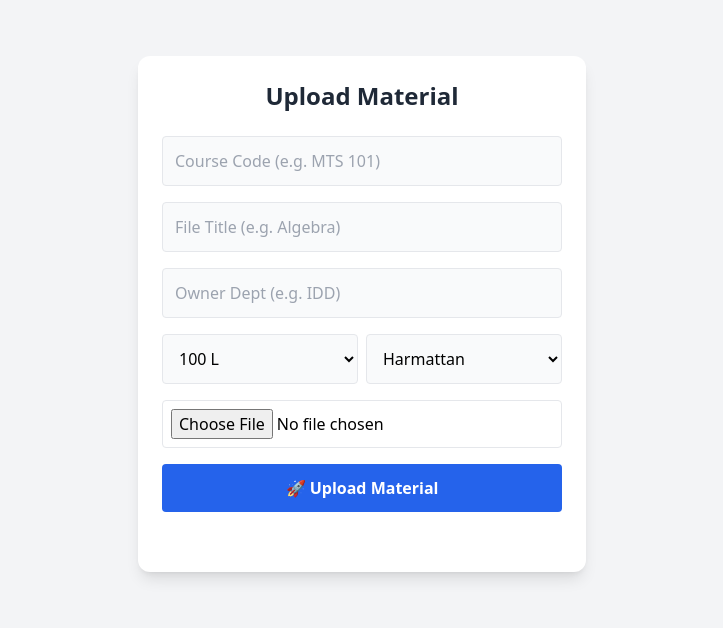
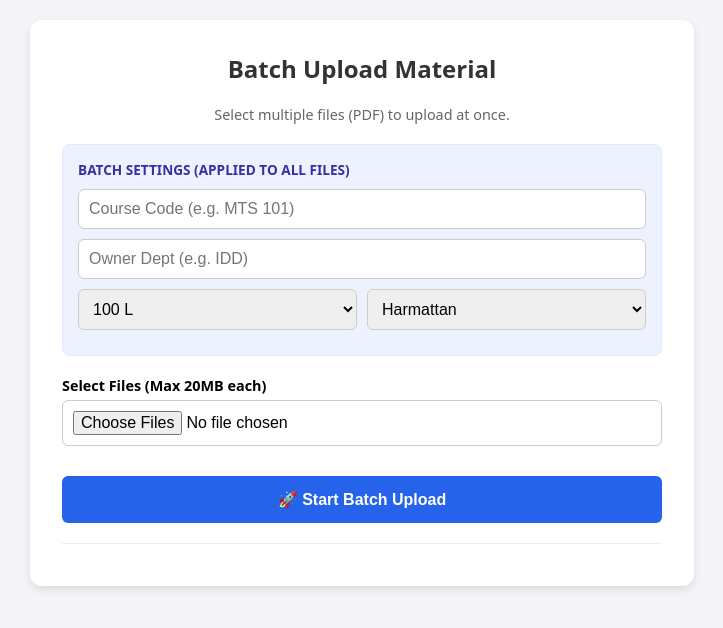
Before and after one commit to AYOMIHAN/Library-archive-backend, a website: page index.html in a window 1280 px wide. Shown: the whole page, without its empty margins (278-1001 px from the left). Drawn offline with nearby package versions, Linux system fonts and the light colour scheme.

Commit message:
Update title and enhance batch upload functionality

```diff
--- a/index.html
+++ b/index.html
@@ -3,155 +3,276 @@
 <head>
     <meta charset="UTF-8">
     <meta name="viewport" content="width=device-width, initial-scale=1.0">
-    <title>FUTA Study Archive</title>
+    <title>FUTA Study Archive - Batch Upload</title>
     <script src="https://cdn.jsdelivr.net/npm/@supabase/supabase-js@2"></script>
-    <script src="https://cdn.tailwindcss.com"></script>
+
+    <style>
+        /* --- VANILLA CSS STYLES --- */
+        body {
+            font-family: system-ui, -apple-system, sans-serif;
+            background-color: #f4f4f9;
+            display: flex;
+            justify-content: center;
+            padding: 20px;
+            margin: 0;
+        }
+
+        .container {
+            background: white;
+            width: 100%;
+            max-width: 600px; /* Slightly wider for the list */
+            padding: 2rem;
+            border-radius: 12px;
+            box-shadow: 0 4px 10px rgba(0,0,0,0.1);
+        }
+
+        h2 { text-align: center; color: #333; margin-top: 0; }
+        p.subtitle { text-align: center; color: #666; font-size: 0.9rem; margin-bottom: 20px; }
+
+        /* The Box for Shared Details */
+        .batch-details-box {
+            background-color: #eef2ff; /* Light Blue background */
+            border: 1px solid #e0e7ff;
+            padding: 15px;
+            border-radius: 8px;
+            margin-bottom: 20px;
+        }
+
+        .batch-title {
+            color: #3730a3; /* Dark Blue */
+            font-weight: bold;
+            font-size: 0.85rem;
+            text-transform: uppercase;
+            margin-bottom: 10px;
+        }
+
+        input, select {
+            width: 100%;
+            padding: 10px;
+            margin-bottom: 10px;
+            border: 1px solid #ccc;
+            border-radius: 6px;
+            box-sizing: border-box; /* Keeps padding inside */
+            font-size: 1rem;
+        }
+
+        /* Layout for Level/Semester side-by-side */
+        .row { display: flex; gap: 10px; }
+        .col { flex: 1; }
+
+        label { font-weight: bold; font-size: 0.9rem; display: block; margin-bottom: 5px; }
+
+        /* The Main Action Button */
+        button#submitBtn {
+            width: 100%;
+            padding: 14px;
+            background-color: #2563eb; /* Blue */
+            color: white;
+            border: none;
+            border-radius: 6px;
+            font-size: 1rem;
+            font-weight: bold;
+            cursor: pointer;
+            margin-top: 10px;
+            transition: background 0.2s;
+        }
+        button#submitBtn:hover { background-color: #1d4ed8; }
+        button#submitBtn:disabled { background-color: #93c5fd; cursor: not-allowed; }
+
+        /* Progress List Styles */
+        #progressArea { margin-top: 20px; border-top: 1px solid #eee; padding-top: 10px; }
+
+        .file-card {
+            display: flex;
+            justify-content: space-between;
+            align-items: center;
+            background: #fff;
+            border: 1px solid #ddd;
+            padding: 10px;
+            border-radius: 6px;
+            margin-bottom: 8px;
+            font-size: 0.9rem;
+        }
+
+        /* Status Colors */
+        .status-waiting { color: #666; font-weight: bold; }
+        .status-uploading { color: #2563eb; font-weight: bold; }
+        .status-success {
+            background-color: #f0fdf4;
+            border-color: #bbf7d0;
+            color: #16a34a; /* Green */
+        }
+        .status-error {
+            background-color: #fef2f2;
+            border-color: #fecaca;
+            color: #dc2626; /* Red */
+        }
+
+    </style>
 </head>
-<body class="bg-gray-100 min-h-screen p-4">
+<body>
 
-    <div class="max-w-md mx-auto bg-white rounded-xl shadow-lg p-6 mt-10">
-        <h2 class="text-2xl font-bold text-center text-gray-800 mb-6">Upload Material</h2>
+    <div class="container">
+        <h2>Batch Upload Material</h2>
+        <p class="subtitle">Select multiple files (PDF) to upload at once.</p>
 
-        <div class="space-y-4">
+        <div class="batch-details-box">
+            <div class="batch-title">Batch Settings (Applied to all files)</div>
 
-            <input type="text" id="course_code" placeholder="Course Code (e.g. MTS 101)"
-                   class="w-full p-3 border rounded bg-gray-50">
+            <input type="text" id="course_code" placeholder="Course Code (e.g. MTS 101)">
+            <input type="text" id="owner_dept" placeholder="Owner Dept (e.g. IDD)">
 
-            <input type="text" id="title" placeholder="File Title (e.g. Algebra)"
-                   class="w-full p-3 border rounded bg-gray-50">
-
-            <input type="text" id="owner_dept" placeholder="Owner Dept (e.g. IDD)"
-                   class="w-full p-3 border rounded bg-gray-50">
-
-            <div class="grid grid-cols-2 gap-2">
-                <select id="level" class="p-3 border rounded bg-gray-50">
+            <div class="row">
+                <div class="col">
+                    <select id="level">
                         <option value="100">100 L</option>
                         <option value="200">200 L</option>
                         <option value="300">300 L</option>
                         <option value="400">400 L</option>
                         <option value="500">500 L</option>
                     </select>
-                <select id="semester" class="p-3 border rounded bg-gray-50">
+                </div>
+                <div class="col">
+                    <select id="semester">
                         <option value="1">Harmattan</option>
                         <option value="2">Rain</option>
                     </select>
                 </div>
-
-            <input type="file" id="fileInput" accept="application/pdf"
-                   class="w-full p-2 border rounded">
-
-            <button type="button" onclick="startUpload()" id="submitBtn"
-                    class="w-full bg-blue-600 text-white font-bold p-3 rounded hover:bg-blue-700">
-                🚀 Upload Material
-            </button>
-
-            <div id="status" class="text-center font-bold text-sm mt-4 min-h-[20px]"></div>
             </div>
         </div>
 
+        <div style="margin-bottom: 10px;">
+            <label>Select Files (Max 20MB each)</label>
+            <input type="file" id="fileInput" accept="application/pdf" multiple>
+        </div>
+
+        <button type="button" onclick="startBatchUpload()" id="submitBtn">
+            🚀 Start Batch Upload
+        </button>
+
+        <div id="progressArea"></div>
+
+    </div>
+
     <script>
-        // 1. SETUP KEYS
+        // --- YOUR KEYS ---
         const SUPABASE_URL = "https://tfjxfmjcmynwwhslzvdy.supabase.co";
         const SUPABASE_KEY = "eyJhbGciOiJIUzI1NiIsInR5cCI6IkpXVCJ9.eyJpc3MiOiJzdXBhYmFzZSIsInJlZiI6InRmanhmbWpjbXlud3doc2x6dmR5Iiwicm9sZSI6ImFub24iLCJpYXQiOjE3NjUxOTExNzEsImV4cCI6MjA4MDc2NzE3MX0.9T3c3b18rczwWTYKE8387PfIqueKzA4rkbLR4TYYxcc";
-
-        // --- FIX IS HERE: Named it 'db' instead of 'supabase' ---
         const db = supabase.createClient(SUPABASE_URL, SUPABASE_KEY);
 
-        // 2. MAIN UPLOAD FUNCTION
-        async function startUpload() {
-            const status = document.getElementById('status');
+        async function startBatchUpload() {
+            const fileInput = document.getElementById('fileInput');
+            const files = fileInput.files;
             const btn = document.getElementById('submitBtn');
-            const file = document.getElementById('fileInput').files[0];
+            const progressArea = document.getElementById('progressArea');
 
-            if (!file) {
-                status.innerText = "⚠️ Please select a file first!";
-                status.style.color = "red";
+            // 1. Validation
+            if (files.length === 0) {
+                alert("Please select at least one file!");
                 return;
             }
 
-            btn.disabled = true;
-            btn.innerText = "Wait...";
-
-            try {
-                // A. GATHER DATA
-                status.innerText = "⏳ Preparing...";
-                status.style.color = "gray";
-
-                const metadata = {
+            const commonData = {
                 course_code: document.getElementById('course_code').value.toUpperCase().trim(),
-                    title: document.getElementById('title').value.trim(),
                 owner_dept: document.getElementById('owner_dept').value.toUpperCase().trim(),
                 level: parseInt(document.getElementById('level').value),
                 semester: document.getElementById('semester').value,
             };
 
-                if(!metadata.course_code || !metadata.title || !metadata.owner_dept) {
-                    throw new Error("Please fill in all text fields.");
+            if(!commonData.course_code || !commonData.owner_dept) {
+                alert("Please fill in Course Code and Department.");
+                return;
             }
 
-                // B. GENERATE SECURE URL
+            // 2. Prepare UI
+            btn.disabled = true;
+            btn.innerText = `Uploading ${files.length} files...`;
+            progressArea.innerHTML = ""; // Clear old list
+
+            // 3. Loop through files
+            for (let i = 0; i < files.length; i++) {
+                const file = files[i];
+
+                // Create a Status Card HTML
+                const cardId = `file-${i}`;
+                const cardHTML = `
+                    <div id="${cardId}" class="file-card">
+                        <span>${file.name}</span>
+                        <span class="status-text status-waiting">⏳ Pending...</span>
+                    </div>
+                `;
+                // Add to the list
+                progressArea.insertAdjacentHTML('beforeend', cardHTML);
+
+                // Run upload function
+                await uploadSingleFile(file, commonData, cardId);
+            }
+
+            // Finished
+            btn.disabled = false;
+            btn.innerText = "🚀 Start Batch Upload";
+        }
+
+        async function uploadSingleFile(file, commonData, cardId) {
+            const card = document.getElementById(cardId);
+            const statusText = card.querySelector('.status-text');
+
+            try {
+                // Update Status to Blue
+                statusText.innerText = "☁️ Uploading...";
+                statusText.className = "status-text status-uploading";
+
+                // Check Size (20MB Limit)
+                if (file.size > 20 * 1024 * 1024) {
+                    throw new Error("File too large (>20MB)");
+                }
+
+                // A. Generate Unique Name
+                // We use the original filename as the Title for batch uploads
+                const safeName = commonData.course_code.replace(/[^a-z0-9]/gi, '');
                 const fileExt = file.name.split('.').pop();
-                const safeName = metadata.course_code.replace(/[^a-z0-9]/gi, '');
-                const fileName = `${metadata.owner_dept}/${metadata.level}/${safeName}_${Date.now()}.${fileExt}`;
+                const uniqueId = Math.random().toString(36).substring(7);
+                const fileName = `${commonData.owner_dept}/${commonData.level}/${safeName}_${uniqueId}.${fileExt}`;
 
-                // Call Netlify Backend
+                // B. Get URL from Netlify
                 const response = await fetch('/.netlify/functions/api', {
                     method: 'POST',
                     headers: { 'Content-Type': 'application/json' },
-                    body: JSON.stringify({
-                        action: 'upload',
-                        file_key: fileName,
-                        file_type: file.type
-                    })
+                    body: JSON.stringify({ action: 'upload', file_key: fileName, file_type: file.type })
                 });
 
-                if (!response.ok) {
-                    const errText = await response.text();
-                    throw new Error("Backend connection failed: " + errText);
-                }
+                if (!response.ok) throw new Error("Backend Error");
+                const data = await response.json();
 
-                const data = await response.json();
-                if (!data.url) throw new Error("No URL returned from backend.");
-
-                // C. UPLOAD TO CLOUDFLARE
-                status.innerText = "☁️ Uploading file...";
+                // C. Upload to Cloudflare
                 await fetch(data.url, {
                     method: 'PUT',
                     body: file,
                     headers: { 'Content-Type': file.type }
                 });
 
-                // D. SAVE TO DATABASE (Using 'db' now)
-                status.innerText = "💾 Saving info...";
+                // D. Save to DB
                 const { error } = await db.from('study_materials').insert([{
-                    ...metadata,
-                    visible_to: [metadata.owner_dept],
+                    ...commonData,
+                    title: file.name.replace('.pdf', ''), // Use filename as title
+                    visible_to: [commonData.owner_dept],
                     file_key: fileName,
                     file_size: (file.size / 1024 / 1024).toFixed(2) + " MB"
                 }]);
 
                 if (error) throw error;
 
-                // E. SUCCESS
-                status.innerText = "✅ Upload Successful!";
-                status.style.color = "green";
-                btn.innerText = "Done";
-
-                // Clear form
-                setTimeout(() => {
-                    status.innerText = "";
-                    btn.innerText = "🚀 Upload Material";
-                    document.getElementById('title').value = "";
-                    document.getElementById('course_code').value = "";
-                }, 3000);
+                // Success State (Green)
+                card.classList.add('status-success'); // Adds green background
+                statusText.innerText = "✅ Done";
+                statusText.className = "status-text"; // Reset text color to inherit from parent
 
             } catch (err) {
+                // Error State (Red)
                 console.error(err);
-                status.innerText = "❌ Error: " + err.message;
-                status.style.color = "red";
-                btn.innerText = "Try Again";
-            } finally {
-                btn.disabled = false;
+                card.classList.add('status-error'); // Adds red background
+                statusText.innerText = "❌ " + err.message;
+                statusText.className = "status-text";
             }
         }
     </script>
```
Lines whose indentation alone changed are shown as unchanged.
